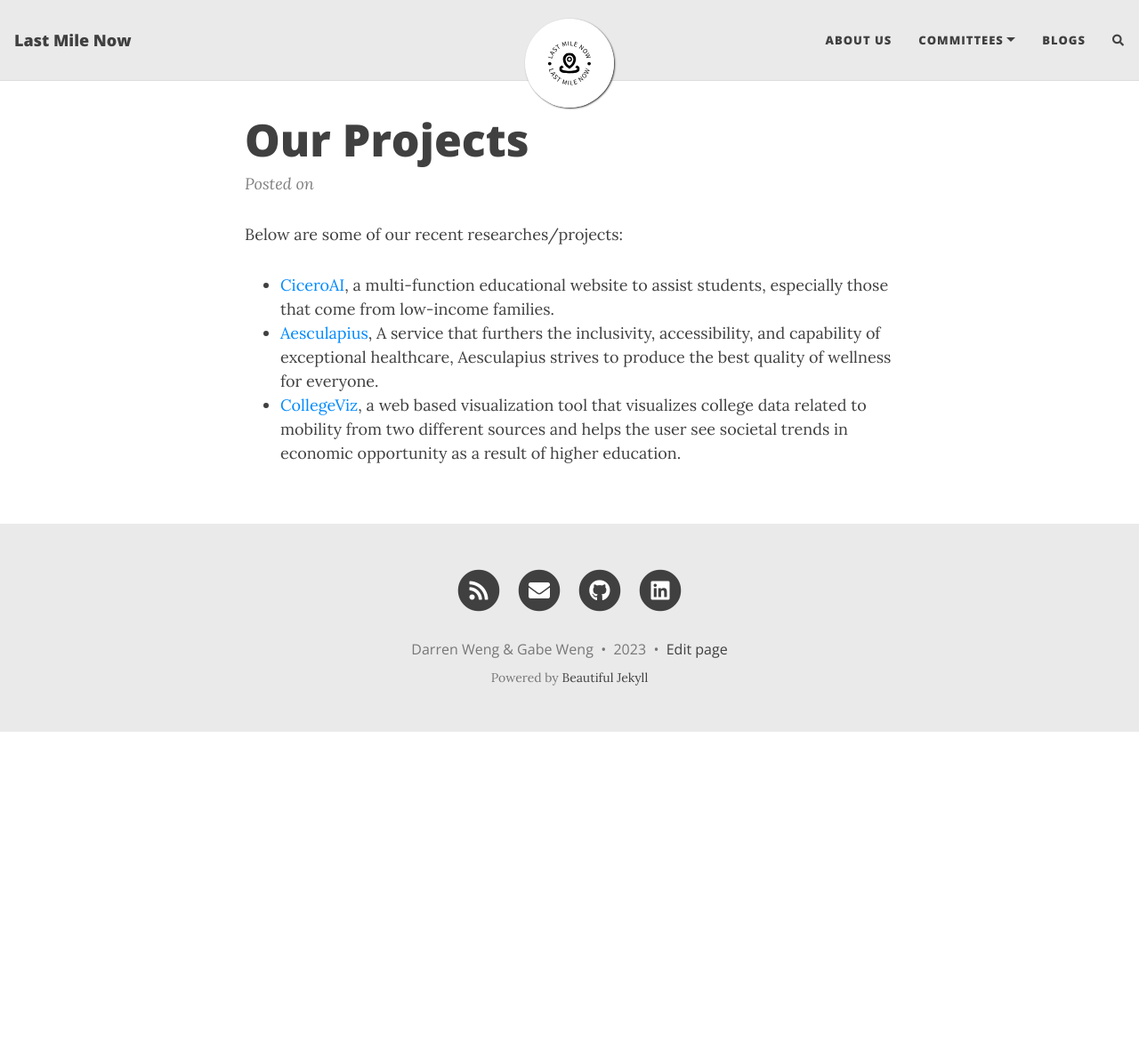
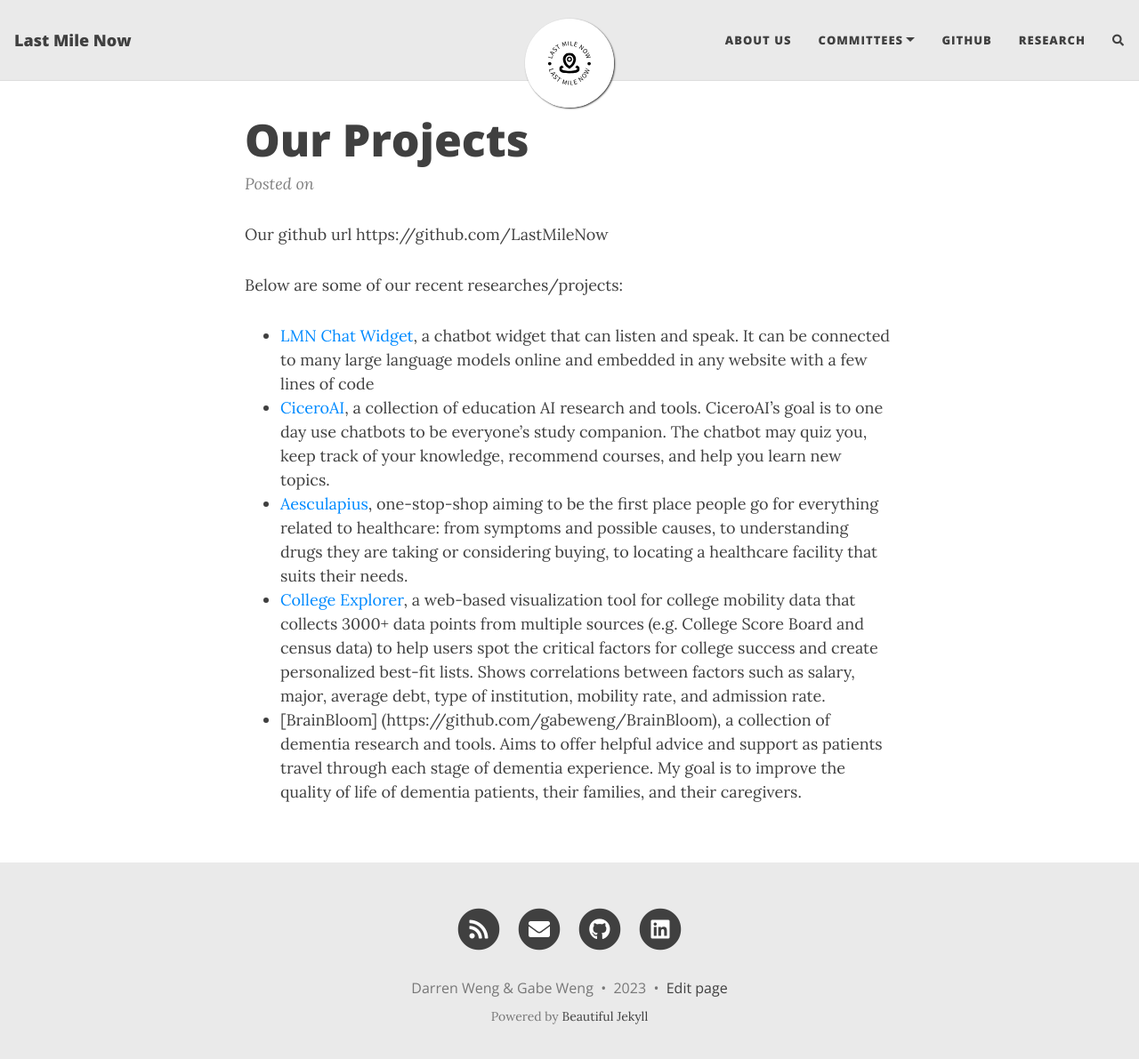
Before and after one commit to LastMileNow/lastmilenow.github.io, a Jekyll site: the page built from opensource/researches.md, in a window 1280 px wide and 1204 px high. Shown: the top 1191 px of the window at 89% size. Built offline with Jekyll 4.4.1, drawn with Linux system fonts in a browser that asks for light colours; nearby versions of some CDN libraries; comment, search, counter and statistics services are not loaded.

Commit message:
research

```diff
--- a/_config.yml
+++ b/_config.yml
@@ -28,7 +28,9 @@
     - Climate: "climate"
     - LGBTQ: "lgbtq"
     - Food Security: "food"
-  Blogs: "tags"
+  Github: "https://github.com/LastMileNow"
+  Research: "researches"
+  # Blogs: "tags"
 ################
 # --- Logo --- #
 ################
--- a/opensource/researches.md
+++ b/opensource/researches.md
@@ -5,8 +5,13 @@
 share-img:
 ---
 
+Our github url https://github.com/LastMileNow
+
+
 Below are some of our recent researches/projects:
 
-- [CiceroAI](https://devpost.com/software/ciceroai), a multi-function educational website to assist students, especially those that come from low-income families.
-- [Aesculapius](https://devpost.com/software/aesculapius), A service that furthers the inclusivity, accessibility, and capability of exceptional healthcare, Aesculapius strives to produce the best quality of wellness for everyone.
-- [CollegeViz](https://devpost.com/software/collegeviz), a web based visualization tool that visualizes college data related to mobility from two different sources and helps the user see societal trends in economic opportunity as a result of higher education.
+- [LMN Chat Widget](https://github.com/LastMileNow/LMN-Chat-Widget.git), a chatbot widget that can listen and speak. It can be connected to many large language models online and embedded in any website with a few lines of code
+- [CiceroAI](https://github.com/LastMileNow/CiceroAI), a collection of education AI research and tools. CiceroAI's goal is to one day use chatbots to be everyone's study companion. The chatbot may quiz you, keep track of your knowledge, recommend courses, and help you learn new topics.
+- [Aesculapius](https://github.com/gabeweng/aesculapius-backend), one-stop-shop aiming to be the first place people go for everything related to healthcare: from symptoms and possible causes, to understanding drugs they are taking or considering buying, to locating a healthcare facility that suits their needs.
+- [College Explorer](https://github.com/LastMileNow/CollegeExplorer), a web-based visualization tool for college mobility data that collects 3000+ data points from multiple sources (e.g. College Score Board and census data) to help users spot the critical factors for college success and create personalized best-fit lists. Shows correlations between factors such as salary, major, average debt, type of institution, mobility rate, and admission rate.
+- [BrainBloom] (https://github.com/gabeweng/BrainBloom), a collection of dementia research and tools. Aims to offer helpful advice and support as patients travel through each stage of dementia experience. My goal is to improve the quality of life of dementia patients, their families, and their caregivers.
```
